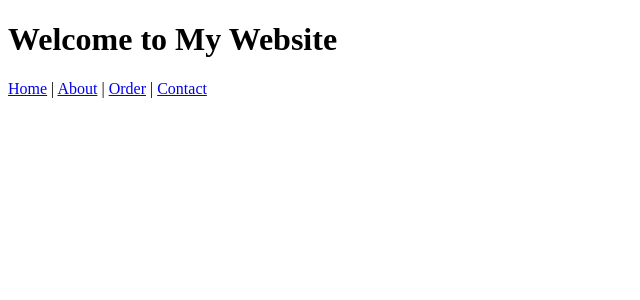
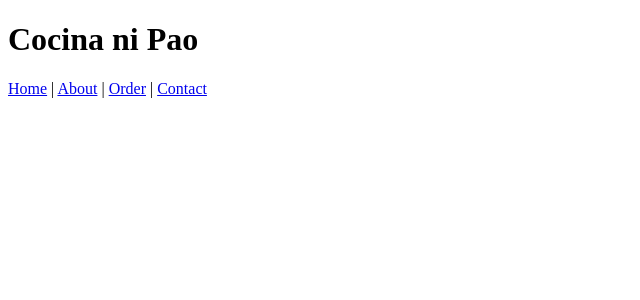
Before and after one commit to YumenoRetort/CocinaNiPao, a PHP site: page /index.php in a window 1280 px wide. Shown: the top 300 px of the page, without its empty margins (0-640 px from the left). Run offline with PHP 8.4, Linux system fonts and the light colour scheme.

Commit message:
Update header.php

```diff
--- a/header.php
+++ b/header.php
@@ -10,7 +10,7 @@
 <body>
 
 <header>
-    <h1>Welcome to My Website</h1>
+    <h1>Cocina ni Pao</h1>
     <nav>
         <a href="homepage.php">Home</a> |
         <a href="about.php">About</a> |
```
